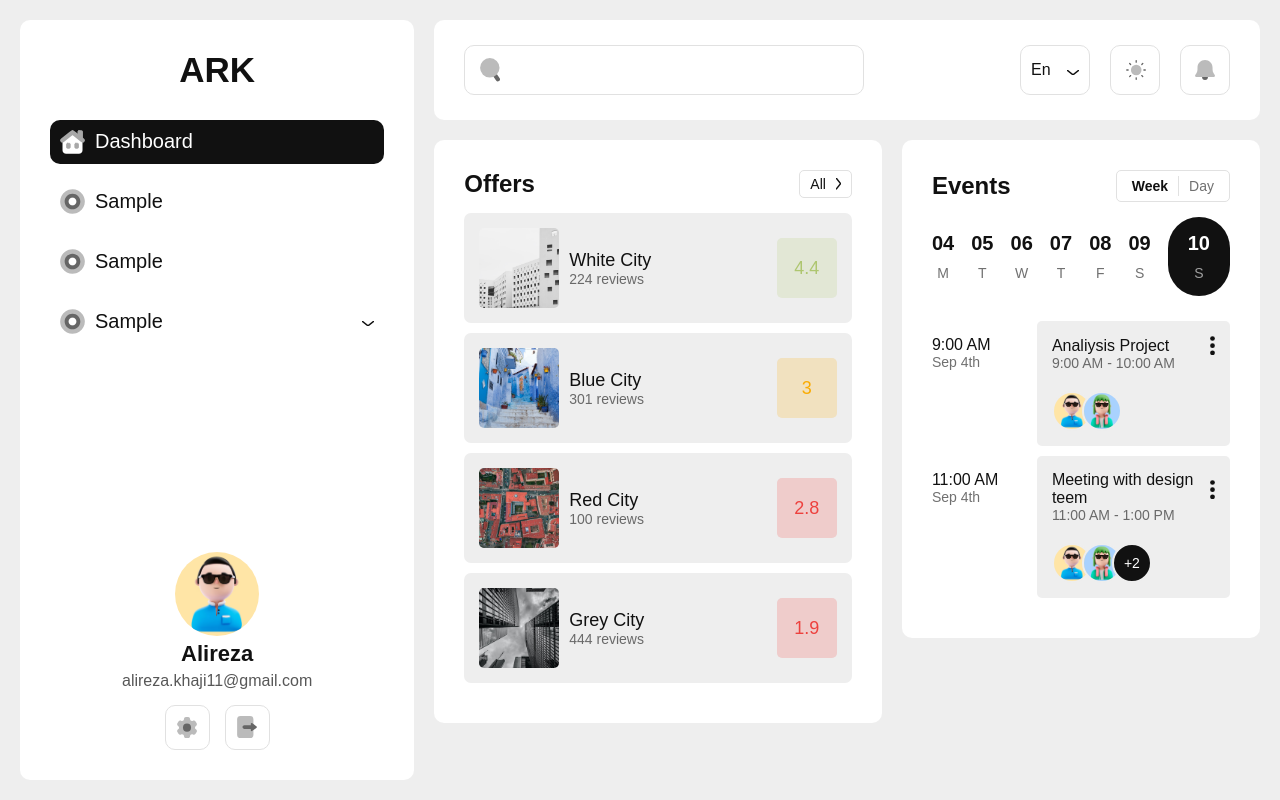
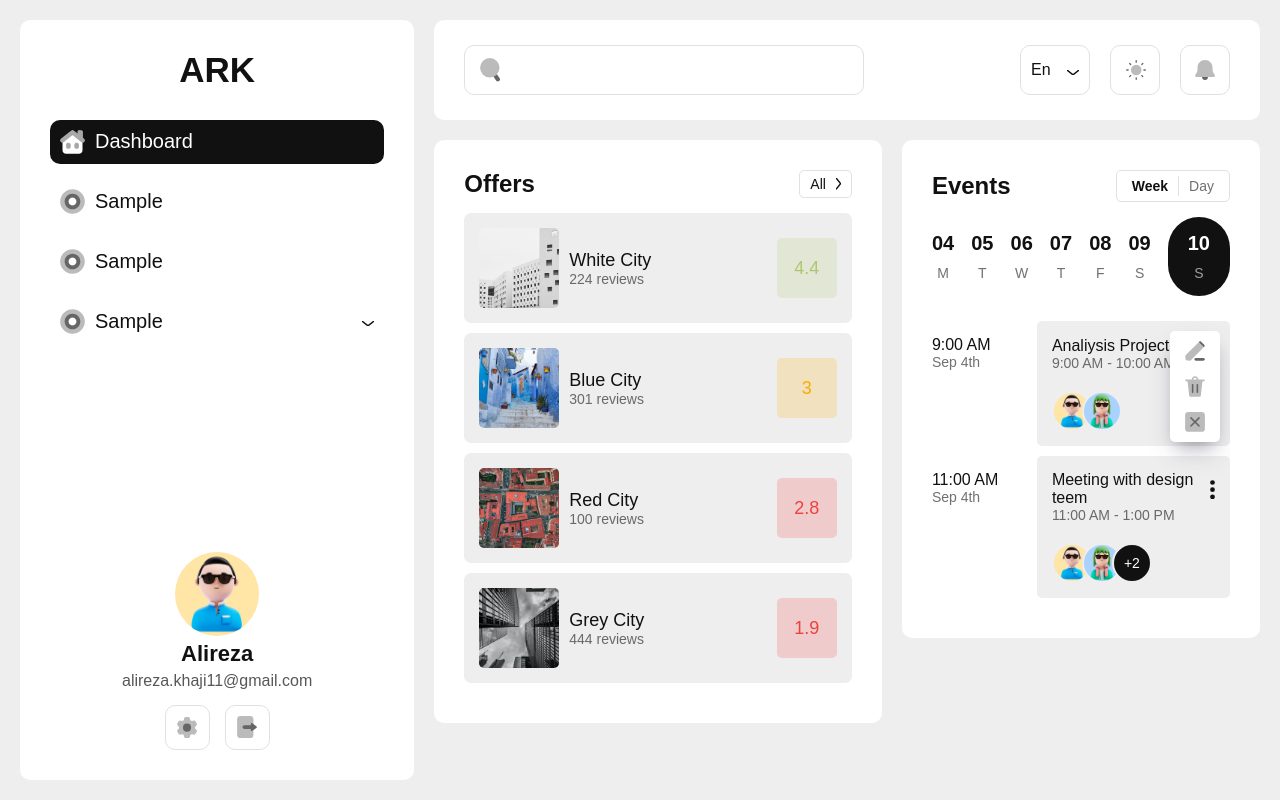
Before and after one commit to ark1111/ark-panel, a React (Vite) app: page / in a window 1280 px wide. Both pictures are taken after a click on the element 1212 px from the left and 345 px from the top of the page. Built offline with nearby package versions, Linux system fonts and the light colour scheme; a web font is replaced by a local one.

Commit message:
feat : Events / MoreBox

```diff
--- /dev/null
+++ b/src/assets/Edit1.tsx
@@ -0,0 +1,37 @@
+type Props = {
+  width?: string;
+  color1?: string;
+  color2?: string;
+};
+
+const Edit1 = ({ width, color1, color2 }: Props) => {
+  return (
+    <svg
+      id="Layer_1"
+      data-name="Layer 1"
+      xmlns="http://www.w3.org/2000/svg"
+      viewBox="0 0 16.73 16.66"
+      width={width || "20px"}
+    >
+      <path
+        d="m12.06.44l-.59.59,4.2,4.2.59-.59c.34-.34.35-.9,0-1.25L13.3.43c-.34-.34-.9-.34-1.24,0Z"
+        style={{ fill: color2 || "#111" }}
+      />
+      <path
+        d="m11.47,1.03L.47,12.02c-.19.19-.28.45-.26.71l.28,2.68c.04.41.37.74.79.79l2.68.28c.26.02.52-.07.71-.26L15.67,5.23,11.47,1.03Z"
+        style={{ fill: color1 || "#a8a8a8" }}
+      />
+      <rect
+        x="7.94"
+        y="14.21"
+        width="8.58"
+        height="2.28"
+        rx="1.14"
+        ry="1.14"
+        style={{ fill: color2 || "#111" }}
+      />
+    </svg>
+  );
+};
+
+export default Edit1;
--- /dev/null
+++ b/src/assets/Trash1.tsx
@@ -0,0 +1,44 @@
+type Props = {
+  width?: string;
+  color1?: string;
+  color2?: string;
+};
+
+const Trash1 = ({ width, color1, color2 }: Props) => {
+  return (
+    <svg
+      id="Layer_1"
+      data-name="Layer 1"
+      xmlns="http://www.w3.org/2000/svg"
+      viewBox="0 0 21.53 22.6"
+      width={width || "20px"}
+    >
+      <path
+        d="m20.49,3.76h-6.14c0-1.97-1.6-3.57-3.58-3.57s-3.58,1.6-3.58,3.57H1.04c-.49,0-.9.4-.9.9s.4.9.9.9h.95c.46,0,.84.35.89.8l1.57,14.52c.09.87.83,1.53,1.7,1.53h9.24c.87,0,1.6-.66,1.7-1.53l1.57-14.52c.05-.45.43-.8.89-.8h.95c.49,0,.9-.4.9-.9s-.4-.9-.9-.9Zm-11.72,0c0-1.1.89-2,2-2s2,.9,2,2h-3.99Z"
+        style={{ fill: color1 || "#a8a8a8" }}
+      />
+      <g>
+        <rect
+          x="7.36"
+          y="8.61"
+          width="1.73"
+          height="9.73"
+          rx=".74"
+          ry=".74"
+          style={{ fill: color2 || "#111" }}
+        />
+        <rect
+          x="12.44"
+          y="8.61"
+          width="1.73"
+          height="9.73"
+          rx=".74"
+          ry=".74"
+          style={{ fill: color2 || "#111" }}
+        />
+      </g>
+    </svg>
+  );
+};
+
+export default Trash1;
--- a/src/page/dashboard/components/events/EventList.styled.ts
+++ b/src/page/dashboard/components/events/EventList.styled.ts
@@ -2,7 +2,7 @@ import { styled } from "styled-components";
 
 export const List = styled.div<{ $activeScrollbar: boolean }>`
   width: 100%;
-  max-height: 300px;
+  max-height: 350px;
   overflow-y: ${(props) => (props.$activeScrollbar ? "auto" : "hidden")};
   margin-top: 10px;
   &::-webkit-scrollbar {
@@ -42,6 +42,7 @@ export const ListItemInfo = styled.div`
   padding: 15px;
   border-radius: 5px;
   background-color: ${(props) => props.theme.colors.background};
+  position: relative;
 `;
 
 export const ListItemInfoHeader = styled.div`
--- a/src/page/dashboard/components/events/EventList.tsx
+++ b/src/page/dashboard/components/events/EventList.tsx
@@ -18,6 +18,7 @@ import More1 from "../../../../assets/More1";
 import { useTheme } from "styled-components";
 import moment from "moment";
 import { useTranslate } from "../../../../locals/useTranslate";
+import MoreBox from "./MoreBox";
 
 type Props = {};
 
@@ -27,6 +28,17 @@ const EventList = (props: Props) => {
 
   const [events, setEvents] = useState(eventsList);
   const [activeScrollbar, setActiveScrollbar] = useState(false);
+  const [activeMoreBoxIndex, setActiveMoreBoxIndex] = useState<null | number>(
+    null
+  );
+
+  const activeMoreBoxHandler = (id: number) => {
+    setActiveMoreBoxIndex(id);
+  };
+
+  const deactiveMoreBoxHandler = () => {
+    setActiveMoreBoxIndex(null);
+  };
 
   const activeScrollbarHandler = () => {
     setActiveScrollbar(true);
@@ -71,7 +83,7 @@ const EventList = (props: Props) => {
           <ListItemInfo>
             <ListItemInfoHeader>
               <ListItemInfoTitle>{item.title}</ListItemInfoTitle>
-              <IconBox>
+              <IconBox onClick={() => activeMoreBoxHandler(item.id)}>
                 <More1 width="5px" color={theme.colors.surfaceText} />
               </IconBox>
             </ListItemInfoHeader>
@@ -87,6 +99,7 @@ const EventList = (props: Props) => {
             <Members>
               <AvatarGroup limit={2} list={item.members} />
             </Members>
+            {activeMoreBoxIndex === item.id && <MoreBox setActiveMoreBoxIndex={setActiveMoreBoxIndex}/>}
           </ListItemInfo>
         </ListItem>
       ))}
--- /dev/null
+++ b/src/page/dashboard/components/events/MoreBox.styled.ts
@@ -0,0 +1,25 @@
+import { styled } from "styled-components";
+
+export const Box = styled.div<{ $isRtl: boolean }>`
+  width: 50px;
+  padding: 10px;
+  border-radius: 5px;
+  background-color: ${(props) => props.theme.colors.surface};
+  position: absolute;
+  top: 10px;
+  right: ${(props) => (props.$isRtl ? "initial" : "10px")};
+  left: ${(props) => (props.$isRtl ? "10px" : "initial")};
+  z-index: 10;
+  display: flex;
+  flex-direction: column;
+  row-gap: 15px;
+  box-shadow: rgba(50, 50, 93, 0.25) 0px 13px 27px -5px,
+    rgba(0, 0, 0, 0.3) 0px 8px 16px -8px;
+`;
+
+export const IconBox = styled.div`
+  cursor: pointer;
+  display: flex;
+  align-items: center;
+  justify-content: center;
+`;
--- /dev/null
+++ b/src/page/dashboard/components/events/MoreBox.tsx
@@ -0,0 +1,40 @@
+import React from "react";
+import { Box, IconBox } from "./MoreBox.styled";
+import Edit1 from "../../../../assets/Edit1";
+import Trash1 from "../../../../assets/Trash1";
+import Close1 from "../../../../assets/Close1";
+import { useTheme } from "styled-components";
+import { useTranslate } from "../../../../locals/useTranslate";
+
+type Props = {
+  setActiveMoreBoxIndex: Function;
+};
+
+const MoreBox = ({ setActiveMoreBoxIndex }: Props) => {
+  const theme = useTheme();
+  const { language } = useTranslate();
+  return (
+    <Box $isRtl={language === "fa"}>
+      <IconBox>
+        <Edit1
+          color1={theme.colors.iconColor1}
+          color2={theme.colors.iconColor2}
+        />
+      </IconBox>
+      <IconBox>
+        <Trash1
+          color1={theme.colors.iconColor1}
+          color2={theme.colors.iconColor2}
+        />
+      </IconBox>
+      <IconBox onClick={() => setActiveMoreBoxIndex()}>
+        <Close1
+          color1={theme.colors.iconColor1}
+          color2={theme.colors.iconColor2}
+        />
+      </IconBox>
+    </Box>
+  );
+};
+
+export default MoreBox;
```
Also changed, not shown: public/assets/icon/edit-1.svg (added), public/assets/icon/trash-1.svg (added).
